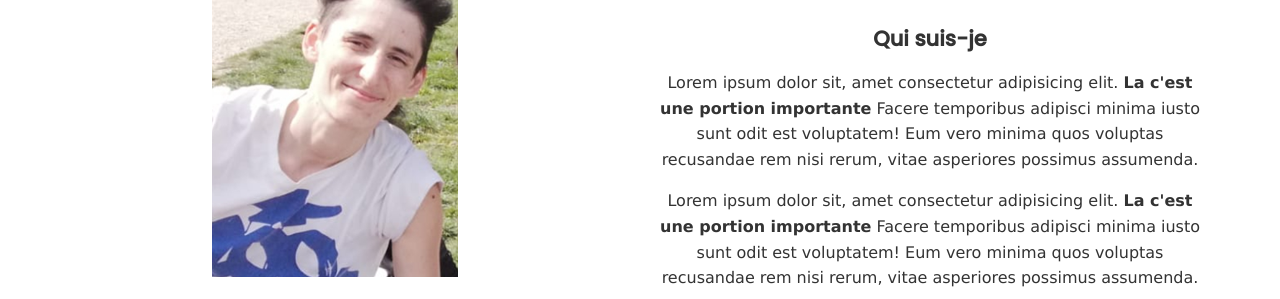
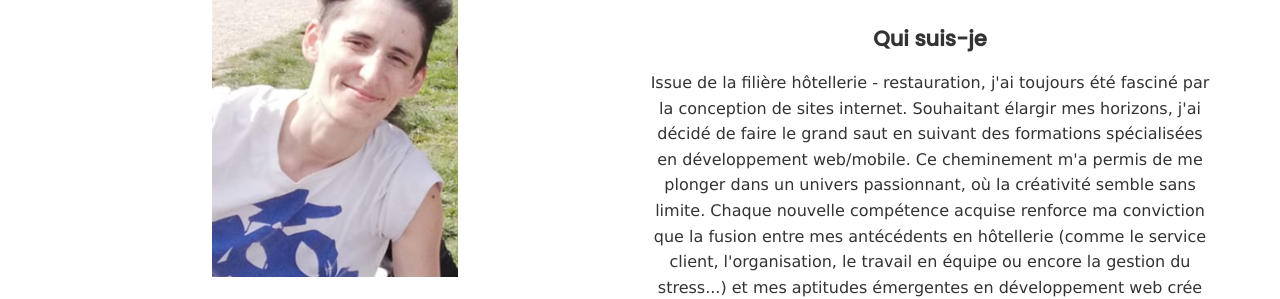
Before and after one commit to EmilieMo/Portfolio, a plain HTML site: page index.html in a window 1280 px wide. Shown: the part 689-988 px from the top of the page. Drawn offline with Linux system fonts and the light colour scheme.

Commit message:
Update index

```diff
--- a/index.html
+++ b/index.html
@@ -68,8 +68,9 @@
                     <div class="grid__item">
                         <h2 class="section-title">A propos</h2>
                         <h3>Qui suis-je</h3>
-                        <p>Lorem ipsum dolor sit, amet consectetur adipisicing elit. <strong>La c'est une portion importante</strong> Facere temporibus adipisci minima iusto sunt odit est voluptatem! Eum vero minima quos voluptas recusandae rem nisi rerum, vitae asperiores possimus assumenda.</p>
-                        <p>Lorem ipsum dolor sit, amet consectetur adipisicing elit. <strong>La c'est une portion importante</strong> Facere temporibus adipisci minima iusto sunt odit est voluptatem! Eum vero minima quos voluptas recusandae rem nisi rerum, vitae asperiores possimus assumenda.</p>
+                        <p>Issue de la filière hôtellerie - restauration, j'ai toujours été fasciné par la conception de sites internet.
+                            Souhaitant élargir mes horizons, j'ai décidé de faire le grand saut en suivant des formations spécialisées en développement web/mobile.
+                            Ce cheminement m'a permis de me plonger dans un univers passionnant, où la créativité semble sans limite. Chaque nouvelle compétence acquise renforce ma conviction que la fusion entre mes antécédents en hôtellerie (comme le service client, l'organisation, le travail en équipe ou encore la gestion du stress...) et mes aptitudes émergentes en développement web crée un potentiel unique. Prêt à relever des défis stimulants, je suis convaincu que ma passion et mon engagement apporteront une contribution significative.</p>
                         <ul class="list-unstyled">
                             <li>liste</li>
                             <li>liste</li>
```
